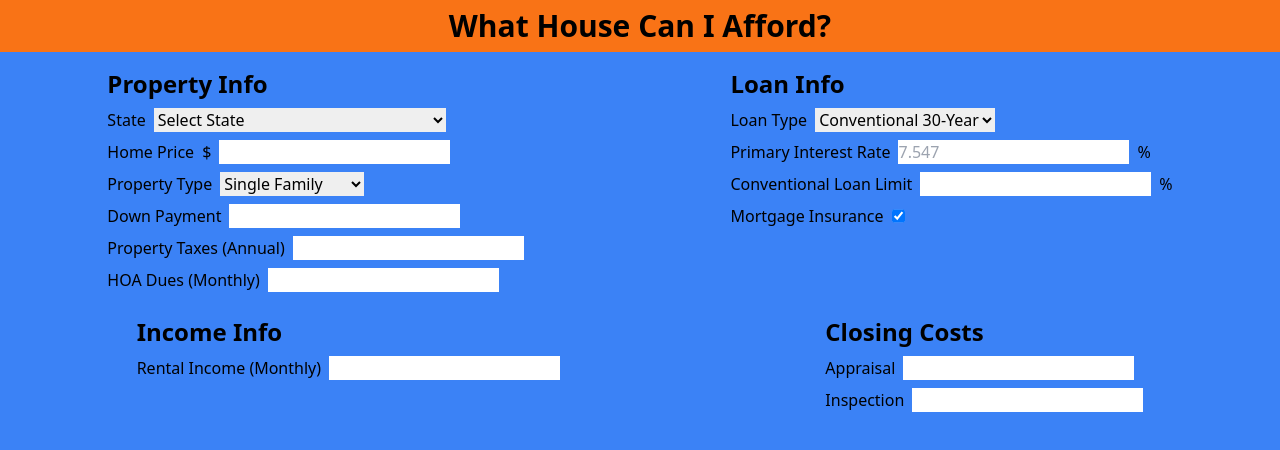
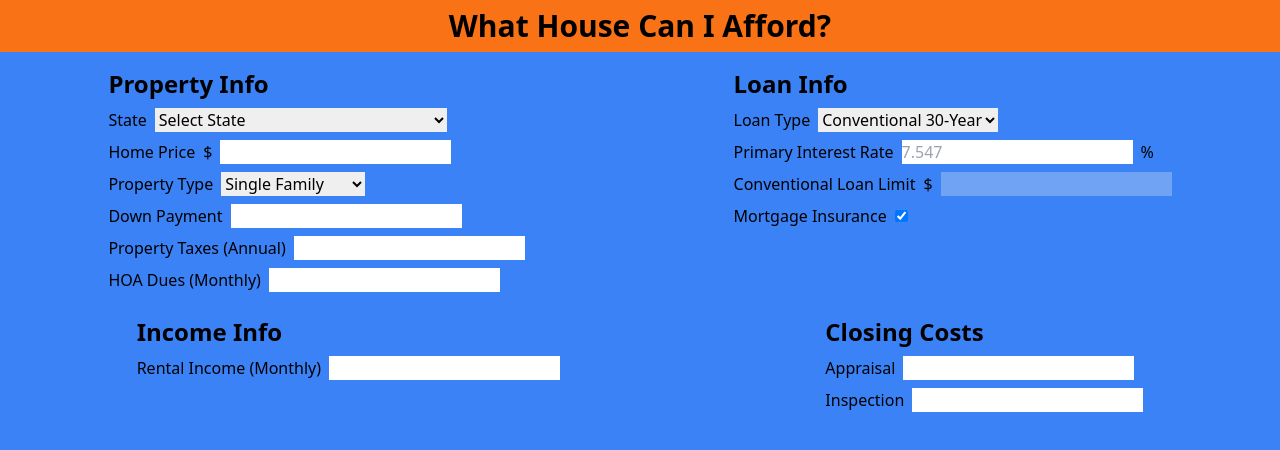
Before and after one commit to samueltanner/mortgage_app, a Next.js app: page / in a window 1280 px wide. Shown: the top 450 px of the page. Built offline with nearby package versions, Linux system fonts and the light colour scheme.

Commit message:
gets loan limits populating

```diff
--- a/src/pages/index.tsx
+++ b/src/pages/index.tsx
@@ -3,7 +3,6 @@ import { useState, useEffect } from 'react'
 import { states, rates_by_county } from '@/lib/data'
 import { County, State } from '@/lib/types'
 import { parsePrice } from '@/lib/helpers'
-import { type } from 'os'
 
 export default function Home() {
   const [primaryInterestRate, setPrimaryInterestRate] = useState<number>(7.547)
@@ -18,6 +17,11 @@ export default function Home() {
   )
   const [selectedCounty, setSelectedCounty] = useState<County>()
   const [homePrice, setHomePrice] = useState<string>('')
+  const [propertyType, setPropertyType] = useState<number>(1)
+  const [conventionalLoanLimit, setConventionalLoanLimit] = useState<
+    number | undefined
+  >()
+  const [FHALoanLimit, setFHALoanLimit] = useState<number | undefined>()
 
   useEffect(() => {
     if (!selectedState) return
@@ -27,11 +31,39 @@ export default function Home() {
     setCounties(filteredCounties)
   }, [selectedState])
 
+  useEffect(() => {
+    if (!selectedCounty) return
+    if (loanType === 'conventional' && propertyType === 1)
+      return setConventionalLoanLimit(selectedCounty.gse_1)
+
+    if (loanType === 'conventional' && propertyType === 2)
+      return setConventionalLoanLimit(selectedCounty.gse_2)
+
+    if (loanType === 'conventional' && propertyType === 3)
+      return setConventionalLoanLimit(selectedCounty.gse_3)
+
+    if (loanType === 'conventional' && propertyType === 4)
+      return setConventionalLoanLimit(selectedCounty.gse_4)
+
+    if (loanType === 'fha' && propertyType === 1)
+      return setFHALoanLimit(selectedCounty.fha_1)
+
+    if (loanType === 'fha' && propertyType === 2)
+      return setFHALoanLimit(selectedCounty.fha_2)
+
+    if (loanType === 'fha' && propertyType === 3)
+      return setFHALoanLimit(selectedCounty.fha_3)
+
+    if (loanType === 'fha' && propertyType === 4)
+      return setFHALoanLimit(selectedCounty.fha_4)
+  }, [selectedCounty, loanType, propertyType, selectedState])
+
   const handlePriceChange = (value: string) => {
     let newValue = value.replace(/,/g, '')
     let parsedValue = newValue.replace(/\B(?=(\d{3})+(?!\d))/g, ',')
     setHomePrice(parsedValue)
   }
+
   return (
     <>
       <Head>
@@ -111,14 +143,17 @@ export default function Home() {
               </span>
               <span className="flex gap-2">
                 <label htmlFor="propertyType">Property Type</label>
-                <select id="propertyType">
-                  <option value="singleFamily" selected>
+                <select
+                  id="propertyType"
+                  onChange={(e) => setPropertyType(parseInt(e.target.value))}
+                >
+                  <option value="1" selected>
                     Single Family
                   </option>
                   <option disabled>---Multi-Family---</option>
-                  <option value="duplex">Duplex</option>
-                  <option value="triplex">Triplex</option>
-                  <option value="fourplex">Fourplex</option>
+                  <option value="2">Duplex</option>
+                  <option value="3">Triplex</option>
+                  <option value="4">Fourplex</option>
                 </select>
               </span>
               <span className="flex gap-2">
@@ -164,7 +199,14 @@ export default function Home() {
                   </span>
                   <span className="flex gap-2">
                     <label>Conventional Loan Limit</label>
-                    <input type="number" />%
+                    $
+                    <input
+                      value={
+                        conventionalLoanLimit &&
+                        parsePrice(conventionalLoanLimit)
+                      }
+                      disabled
+                    />
                   </span>
                 </>
               )}
@@ -183,7 +225,10 @@ export default function Home() {
                   </span>
                   <span className="flex gap-2">
                     <label>FHA Loan Limit</label>
-                    <input type="number" />%
+                    <input
+                      value={FHALoanLimit && parsePrice(FHALoanLimit)}
+                      disabled
+                    />
                   </span>
                 </>
               )}
```
